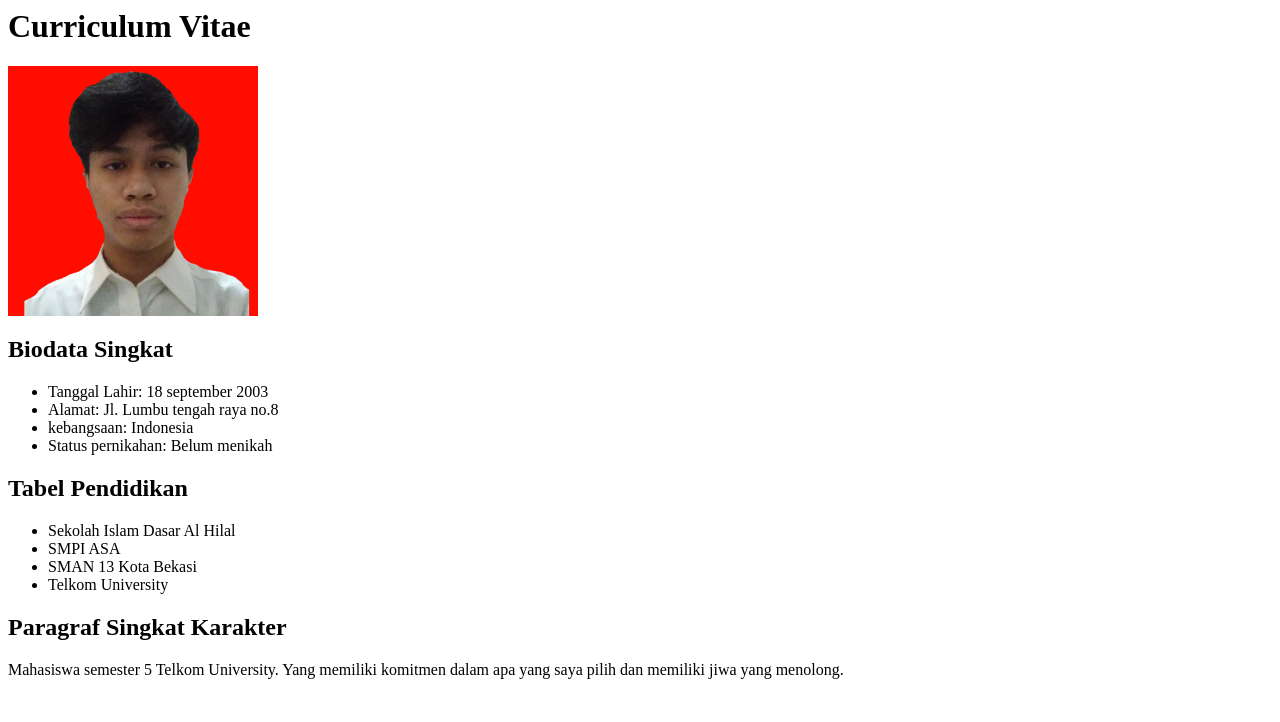
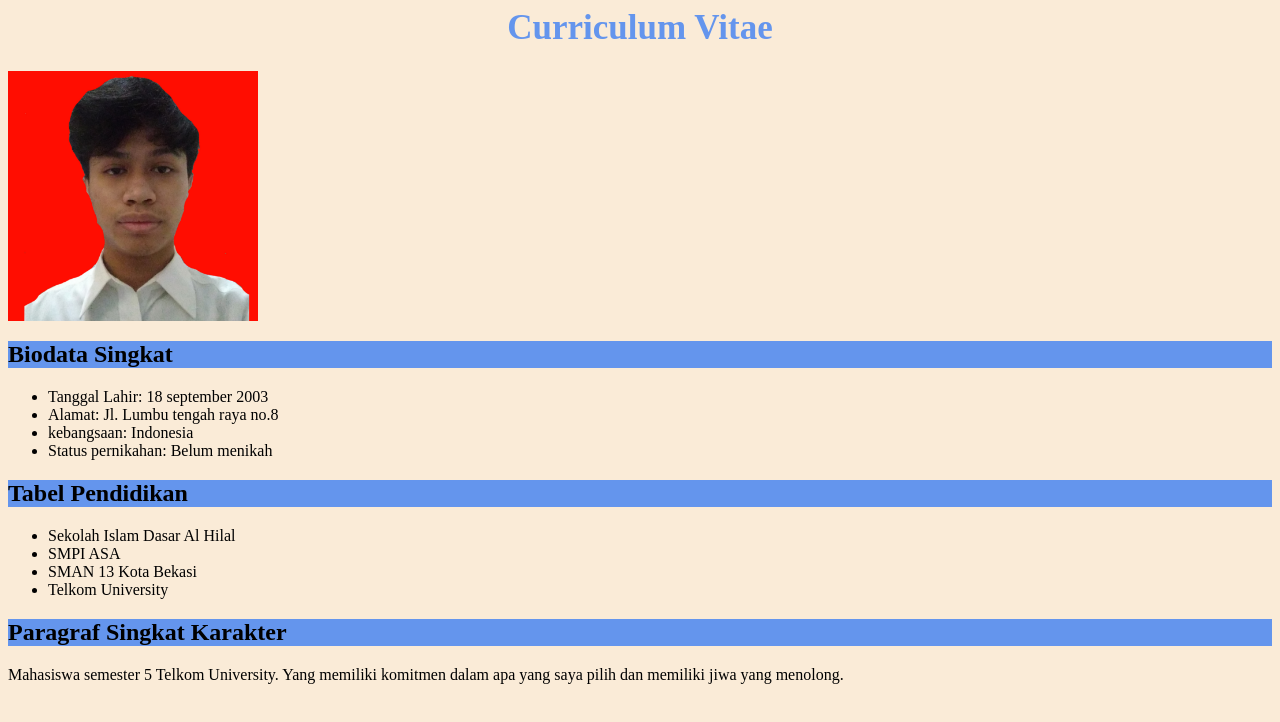
Before and after one commit to ghifaryall/wad_project1, a plain HTML site: page index.html in a window 1280 px wide. Drawn offline with Linux system fonts and the light colour scheme; files whose address does not match are found by name.

Commit message:
index.html

```diff
--- a/index.html
+++ b/index.html
@@ -1,22 +1,22 @@
 <html>
-    <body>
-        <h1>Curriculum Vitae</h1>
-        <img src="PicsArt_05-28-10.03.41.jpg" width="250">
-        <h2>Biodata Singkat</h2>
+    <body style="background-color: antiquewhite;">
+        <h1 style="color: cornflowerblue; font-size: 35; text-align: center;">Curriculum Vitae</h1>
+        <img src="c:\Users\ghifa\Downloads\PicsArt_05-28-10.03.41.jpg" width="250">
+        <h2 style="background-color: cornflowerblue;">Biodata Singkat</h2>
         <ul>
             <li>Tanggal Lahir: 18 september 2003</li>
             <li>Alamat: Jl. Lumbu tengah raya no.8</li>
             <li>kebangsaan: Indonesia</li>
             <li>Status pernikahan: Belum menikah</li>
         </ul>
-        <h2>Tabel Pendidikan</h2>
+        <h2 style="background-color: cornflowerblue;">Tabel Pendidikan</h2>
         <ul>
             <li>Sekolah Islam Dasar Al Hilal</li>
             <li>SMPI ASA</li>
             <li>SMAN 13 Kota Bekasi</li>
             <li>Telkom University</li>
         </ul>
-        <h2>Paragraf Singkat Karakter</h2>
+        <h2 style="background-color: cornflowerblue;">Paragraf Singkat Karakter</h2>
         <p>Mahasiswa semester 5 Telkom University. Yang memiliki komitmen dalam apa yang saya pilih
             dan memiliki jiwa yang menolong.
         </p>
```
